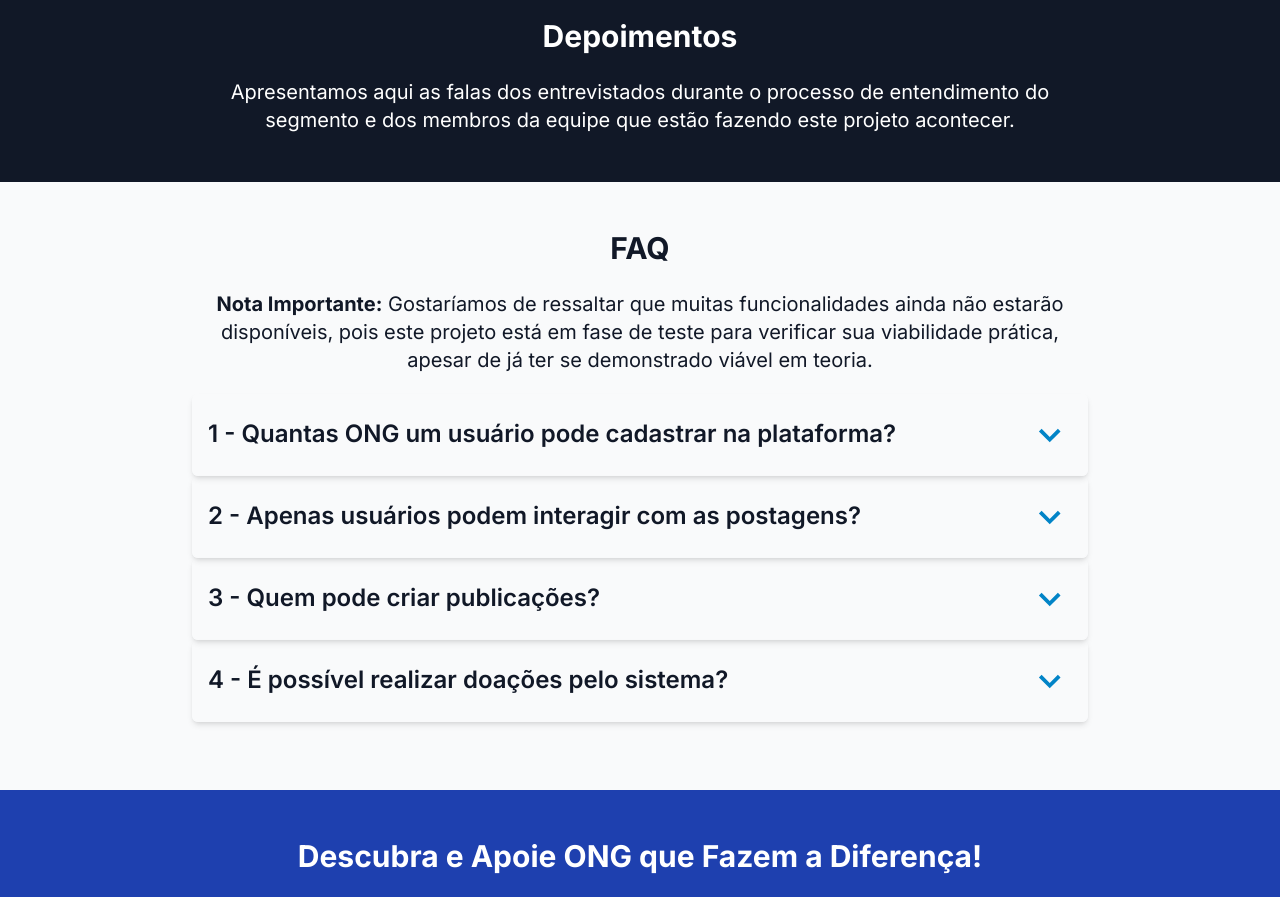
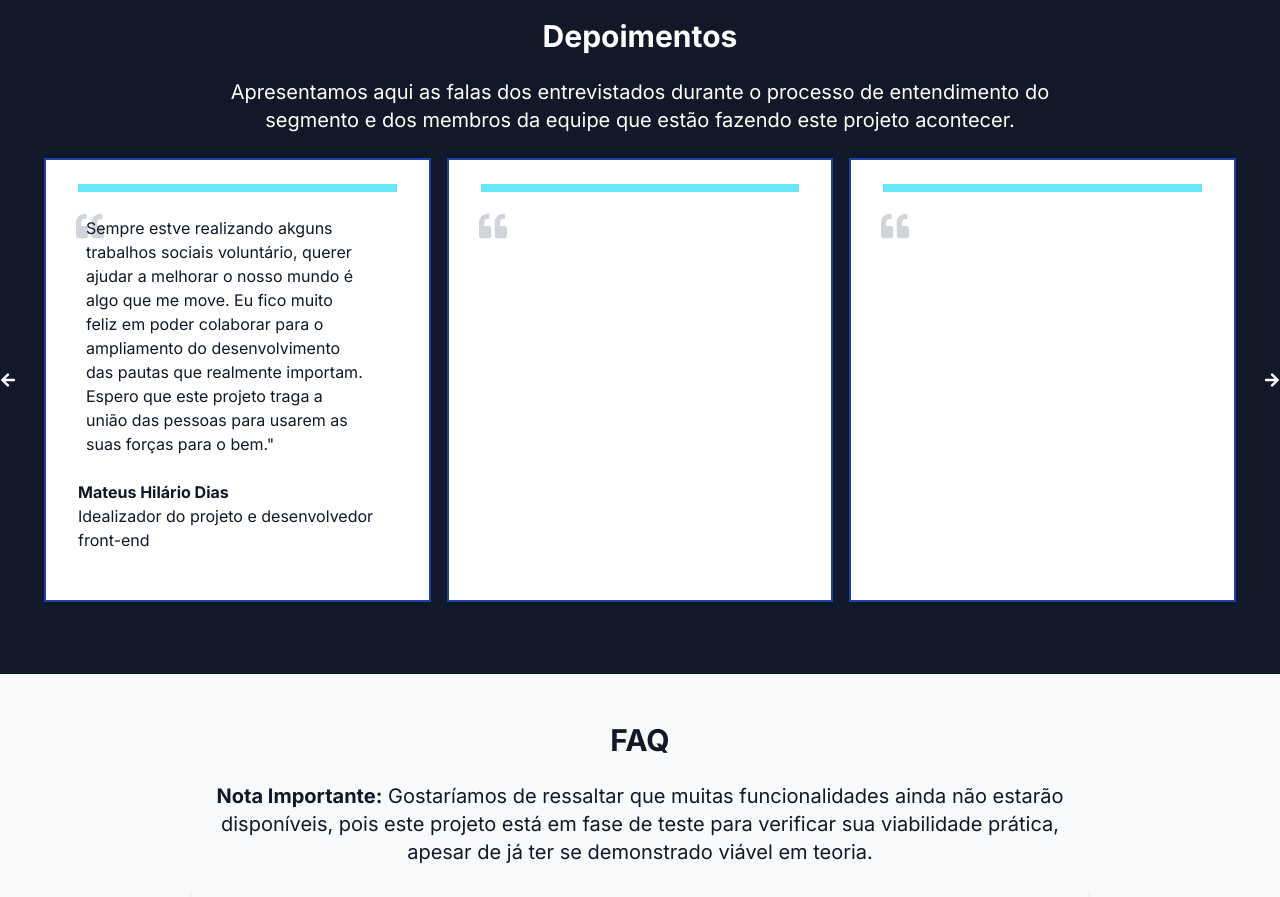
Before and after one commit to mateushilariodias/tg-nos-social-front-end, a Next.js app in the folder client/: page / in a window 1280 px wide. Shown: the part 1900-2797 px from the top of the page. Built offline with nearby package versions, Linux system fonts and the light colour scheme.

Commit message:
Finish building component testimonials and its rendering form and insert some data.

```diff
--- /dev/null
+++ b/client/src/components/homepage/Testimonials.tsx
@@ -0,0 +1,23 @@
+import { IDataTestimonialsSection } from "@/data/homepage/TestimonialsSection";
+import { FaQuoteLeft } from 'react-icons/fa';
+
+interface ITestimonialsProps {
+    data: IDataTestimonialsSection;
+    className: string;
+}
+
+export default function Testimonials({ className, data }: ITestimonialsProps): JSX.Element{
+    return (
+        <div className={className}>
+            <div className="bg-white border-2 border-blue-800 text-gray-900 flex flex-col mx-3 lg:mx-0 h-full lg:w-full">
+                <div className=" border-t-8 border-cyan-300 mx-6 mt-6 lg:mx-8"></div>
+                <div className="relative">
+                    <FaQuoteLeft className="h-7 w-10 absolute top-5 left-6 z-10 text-gray-300" />
+                    <p className="pl-10 pr-6 lg:pr-8 lg:mr-8 mt-6 relative z-20 text-1.5xl font-normal">{data.text}</p><br></br>
+                </div>
+                <p className="mx-6 lg:ml-8 font-bold text-1.5xl"> {data.author}</p>
+                <p className="mx-6 lg:ml-8 text-1.5xl"> {data.ocupation}</p><br></br>
+            </div>
+        </div>
+    )
+}
--- /dev/null
+++ b/client/src/components/homepage/TestimonialsRender.tsx
@@ -0,0 +1,50 @@
+import { Swiper, SwiperSlide } from "swiper/react"
+import "swiper/css/pagination"
+import { Pagination, A11y, Navigation } from 'swiper/modules';
+import 'swiper/css'
+import { useEffect, useState } from 'react';
+import Testimonials from "./Testimonials";
+import { dataTestimonialsSection } from "@/data/homepage/TestimonialsSection";
+
+export default function TestimonialsRender(): JSX.Element {
+  const [mounted, setMounted] = useState<boolean>(false);
+
+  useEffect((): void => {
+    setMounted(true);
+  }, []);
+
+  return (
+    <>
+      {mounted && (
+        <Swiper
+          modules={[Pagination, A11y, Navigation]}
+          spaceBetween={0}
+          slidesPerView={1}
+          pagination={{ clickable: true }}
+          loop={true}
+          breakpoints={{
+            1024: {
+              spaceBetween: 16,
+              slidesPerView: 3,
+              navigation: {
+                prevEl: '.button-prev',
+                nextEl: '.button-next',
+              },
+              pagination: false,
+            },
+          }}
+        >
+          {dataTestimonialsSection.map((item) => {
+            return (
+              <div className="bullets" key={item.id}>
+                <SwiperSlide>
+                  <Testimonials className='h-full' data={item} />
+                </SwiperSlide>
+              </div>
+            )
+          })}
+        </Swiper>
+      )}
+    </>
+  )
+}
--- a/client/src/components/homepage/TestimonialsSection.tsx
+++ b/client/src/components/homepage/TestimonialsSection.tsx
@@ -1,4 +1,7 @@
 'use client'
+
+import TestimonialsRender from "./TestimonialsRender";
+import { FaArrowLeft, FaArrowRight } from 'react-icons/fa';
 
 export default function FaqSTestimonialsSectionection() {
     return (
@@ -11,6 +14,15 @@ export default function FaqSTestimonialsSectionection() {
                     Apresentamos aqui as falas dos entrevistados durante o processo de entendimento do segmento e dos membros da equipe que estão fazendo este projeto acontecer.
                 </p>
             </div>
+            <article className="bullets flex items-center justify-center lg:max-w-7xl pt-6 pb-6 lg:mx-auto relative z-10">
+                <div className='button-prev relative z-20 lg:mr-7'>
+                    <FaArrowLeft className="h-4 hidden lg:block" />
+                </div>
+                <TestimonialsRender/>
+                <div className='button-next relative z-20 lg:ml-7'>
+                    <FaArrowRight className="h-4 hidden lg:block" />
+                </div>
+            </article>
         </section>
     );
 }
--- a/client/src/components/homepage/header.tsx
+++ b/client/src/components/homepage/header.tsx
@@ -8,7 +8,7 @@ function Header() {
     const [showMobileMenu, setShowMobileMenu] = useState(false);
 
     return (
-        <header className="fixed z-10 w-full bg-white flex justify-between items-center p-4 lg:px-40 shadow-sm">
+        <header className="fixed z-50 w-full bg-white flex justify-between items-center p-4 lg:px-40 shadow-sm">
             <Link className="font-bold text-sky-600 text-3xl lg:text-4xl" href='/'>Nós Social</Link>
             <nav className="hidden lg:flex lg:gap-5 items-center text-gray-600">
                 <Link href="/loginUser" className="bg-blue-600 hover:bg-blue-800 py-3 px-5 font-bold text-white text-lg rounded-lg">
--- /dev/null
+++ b/client/src/data/homepage/TestimonialsSection.tsx
@@ -0,0 +1,28 @@
+export interface IDataTestimonialsSection {
+    id: number;
+    text: string;
+    author: string;
+    ocupation: string;
+}
+
+export const dataTestimonialsSection: IDataTestimonialsSection[] = [{
+    id: 0,
+    text: 'Sempre estve realizando akguns trabalhos sociais voluntário, querer ajudar a melhorar o nosso mundo é algo que me move. Eu fico muito feliz em poder colaborar para o ampliamento do desenvolvimento das pautas que realmente importam. Espero que este projeto traga a união das pessoas para usarem as suas forças para o bem."',
+    author: 'Mateus Hilário Dias',
+    ocupation: 'Idealizador do projeto e desenvolvedor front-end',
+},{
+    id: 1,
+    text: '',
+    author: '',
+    ocupation: '',
+},{
+    id: 2,
+    text: '',
+    author: '',
+    ocupation: '',
+},{
+    id: 3,
+    text: 'Tem sido uma experiência incrivelmente gratificante e enriquecedora. Saber que estou contribuindo para iniciativas que visam causar um impacto positivo na sociedade me enche de orgulho e motivação. Cada dia traz novos desafios e oportunidades para aprender, o que me permite crescer tanto profissionalmente quanto pessoalmente."',
+    author: 'Aline Cristina Santos Ramos',
+    ocupation: 'Investidora do projeto e engenheira de software',
+},]
```
